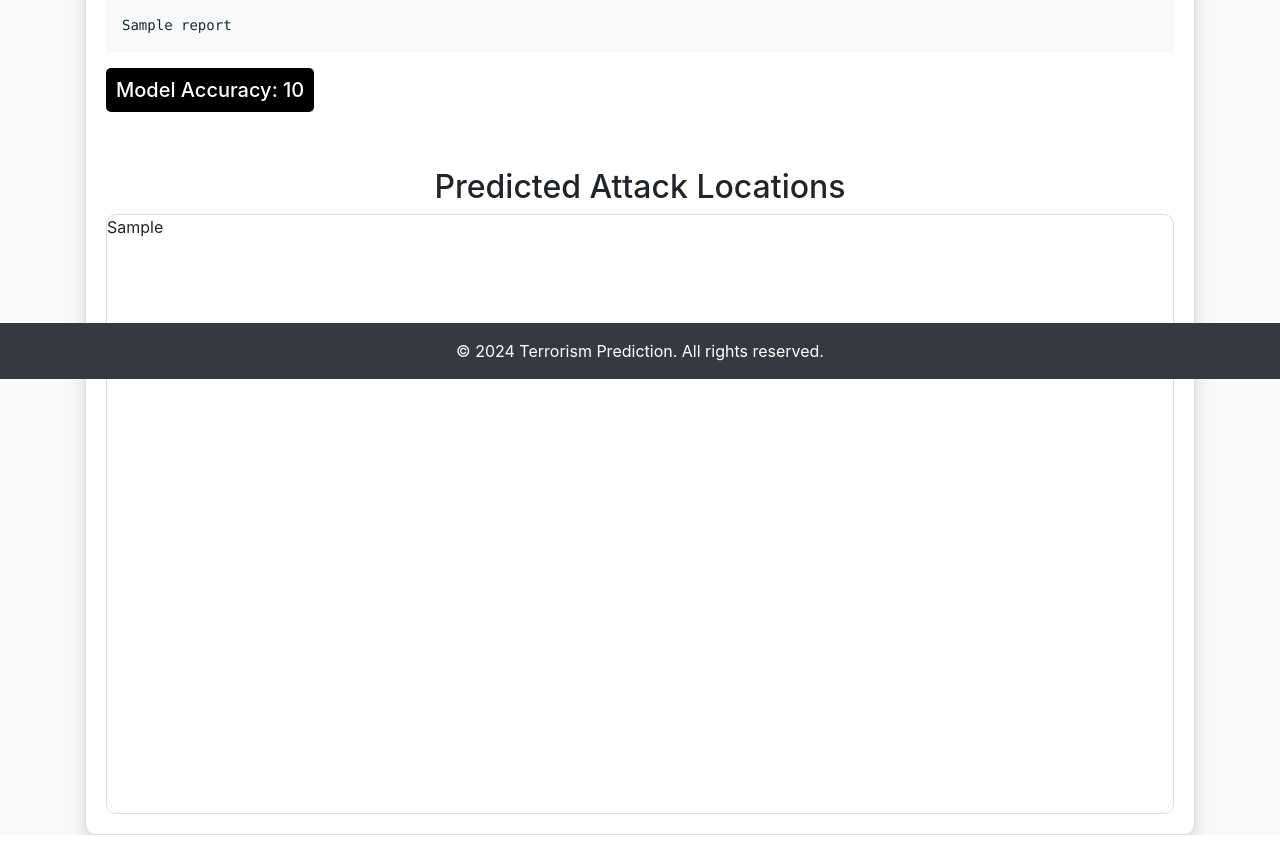
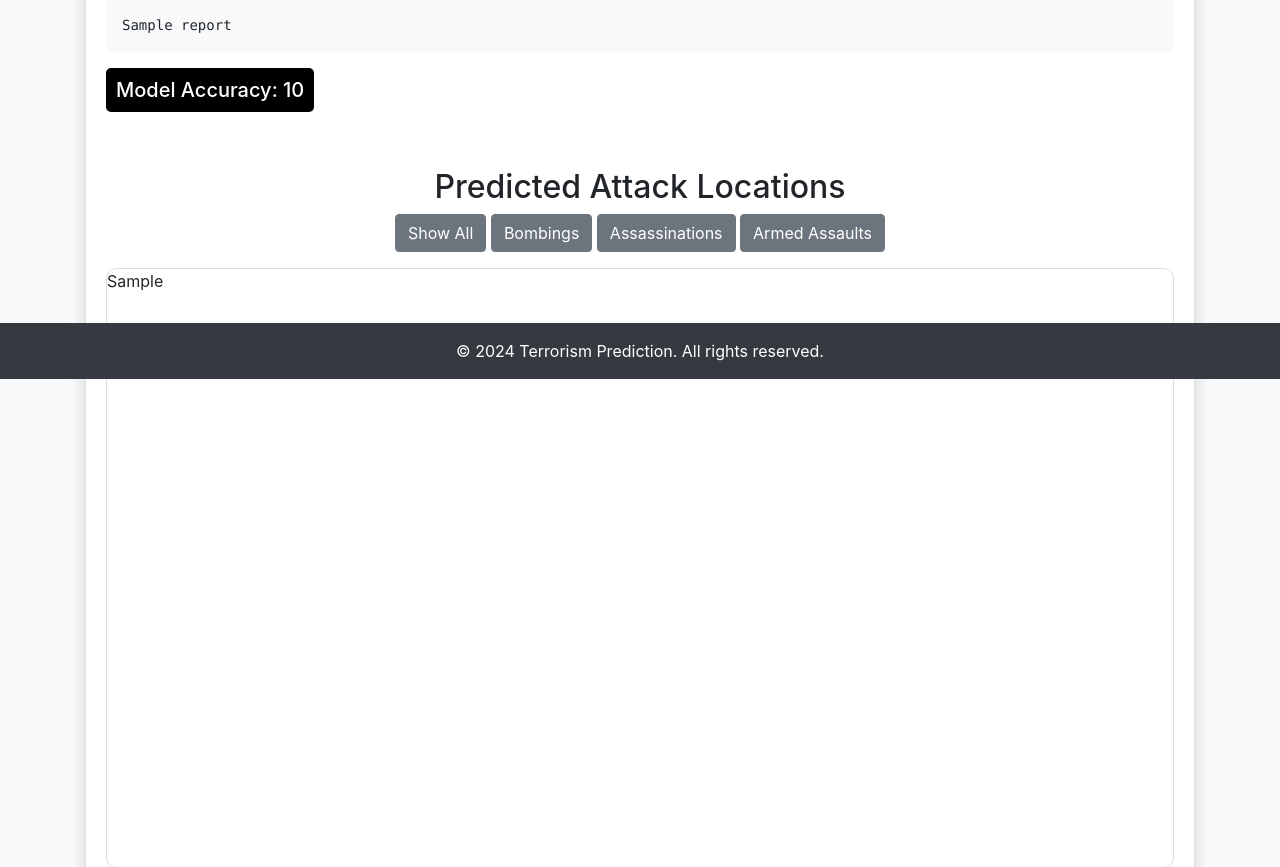
Before and after one commit to grootste/Global-Terrorism-Data, a Flask app: template templates/index.html in a window 1280 px wide. Shown: the part 421-1288 px from the top of the page. Before the commit the page ends 1256 px from the top, so only its background shows below. Run offline with Flask 3, Linux system fonts and the light colour scheme; the template is opened without the code that fills it: most values are stand-ins (such as "Sample title", 1, 10 or a date in 2020); parts of the project's set-up code (start-up, migrations or seed data) failed here and were passed over; some libraries are stand-ins or nearby versions.

Commit message:
Update index.html

```diff
--- a/templates/index.html
+++ b/templates/index.html
@@ -36,6 +36,18 @@
                 {% if map_html %}
                 <div class="mt-5">
                     <h2 class="text-center">Predicted Attack Locations</h2>
+
+
+                                        <!-- Filter Buttons -->
+                    <div class="text-center mb-3">
+                        <button class="btn btn-secondary filter-btn" data-filter="all">Show All</button>
+                        <button class="btn btn-secondary filter-btn" data-filter="bombing">Bombings</button>
+                        <button class="btn btn-secondary filter-btn" data-filter="assassination">Assassinations</button>
+                        <button class="btn btn-secondary filter-btn" data-filter="armed_assault">Armed Assaults</button>
+                    </div>
+
+
+
                     <div id="map" class="map-container">
                         {{ map_html|safe }}
                     </div>
@@ -50,5 +62,22 @@
             <span>&copy; 2024 Terrorism Prediction. All rights reserved.</span>
         </div>
     </footer>
+
+
+                <!-- JavaScript to handle button clicks and update the map -->
+            <script>
+                document.querySelectorAll('.filter-btn').forEach(button => {
+                    button.addEventListener('click', function() {
+                        const filter = this.getAttribute('data-filter');
+                        fetch(`/filter_map?filter=${filter}`)
+                            .then(response => response.text())
+                            .then(html => {
+                                document.getElementById('map').innerHTML = html;
+                            });
+                    });
+                });
+            </script>
+
+
 </body>
 </html>
```
